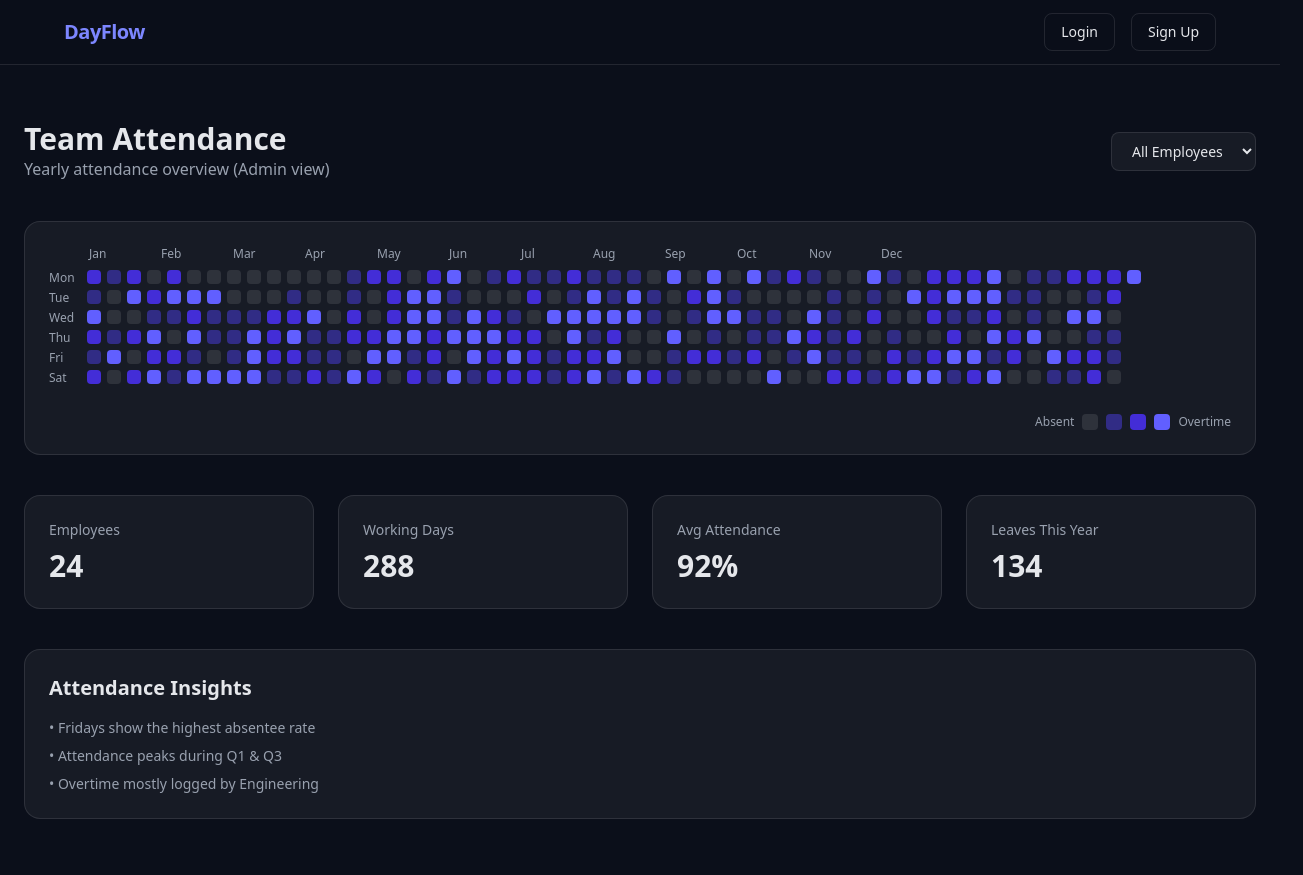
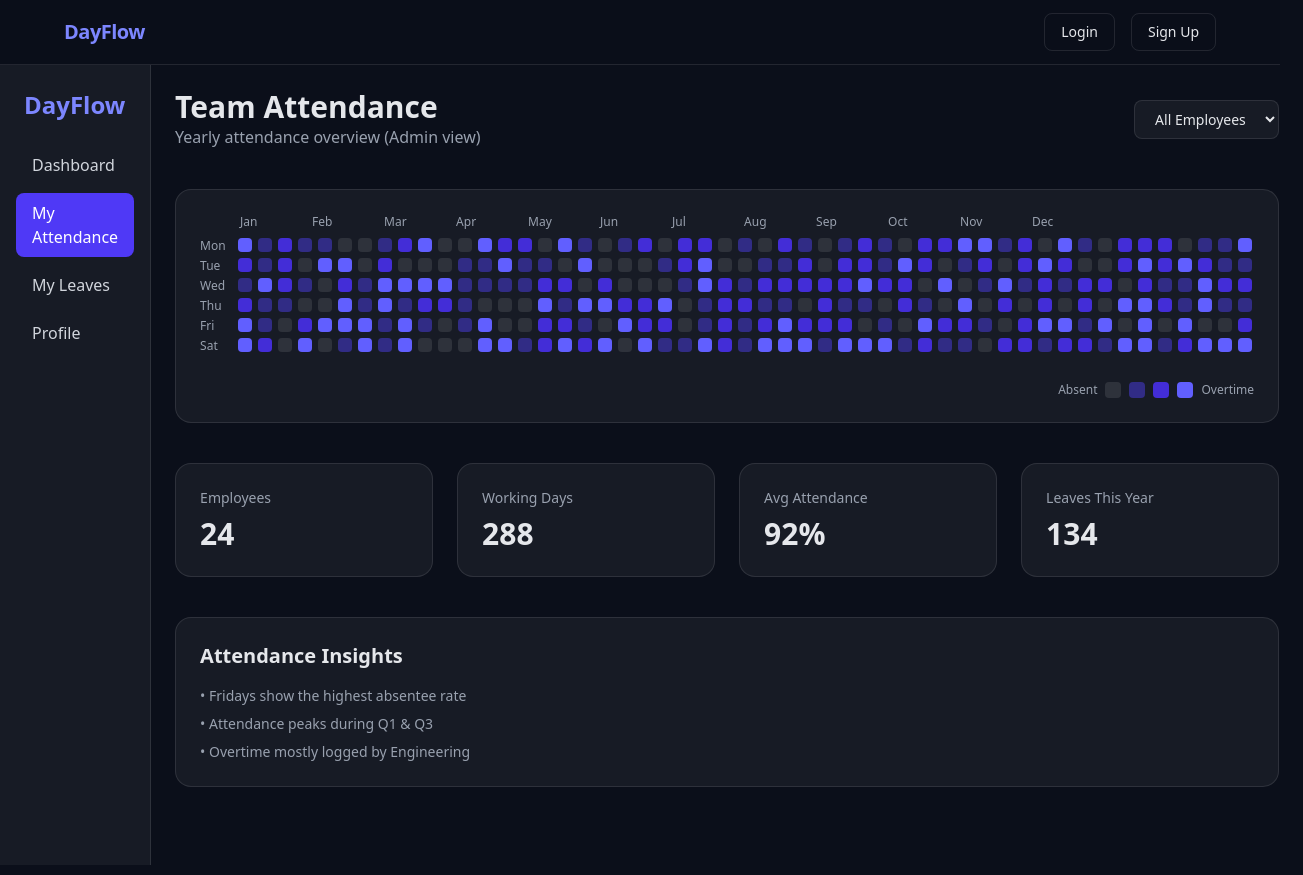
Before and after one commit to Dev-megh/day-flow, a Next.js app: page /attendance/employee in a window 1280 px wide. Shown: the whole page, 1303 px wide, since content can reach past the window. Built offline with nearby package versions, Linux system fonts and the light colour scheme; no server answers.

Commit message:
fixes to employee side

```diff
--- a/src/app/attendance/employee/page.js
+++ b/src/app/attendance/employee/page.js
@@ -1,17 +1,20 @@
+import EmployeeSide from "@/components/EmployeeSide";
+
 const WEEK_DAYS = ["Mon", "Tue", "Wed", "Thu", "Fri", "Sat"];
 const MONTH_NAMES = [
   "Jan","Feb","Mar","Apr","May","Jun",
   "Jul","Aug","Sep","Oct","Nov","Dec"
 ];
 
-export default function AdminAttendancePage() {
+export default function EmployeeAttendancePage() {
   const year = new Date().getFullYear();
   const data = generateYearAttendance(year);
 
   return (
-    <main className="min-h-screen bg-[#0B0F1A] text-gray-200 px-6 py-14">
-      <div className="max-w-7xl mx-auto">
-
+    <main className="min-h-screen bg-[#0B0F1A] text-gray-200 flex">
+      <EmployeeSide screen="attendance" />
+      <div className="flex-1">
+        <section className="p-6 max-w-6xl mx-auto">
           <div className="flex flex-col md:flex-row md:items-center md:justify-between mb-10 gap-4">
             <div>
               <h1 className="text-3xl font-bold">Team Attendance</h1>
@@ -87,7 +90,7 @@ export default function AdminAttendancePage() {
               <li>• Overtime mostly logged by Engineering</li>
             </ul>
           </div>
-
+        </section>
       </div>
     </main>
   );
--- a/src/app/leave/apply/page.js
+++ b/src/app/leave/apply/page.js
@@ -1,7 +1,11 @@
+import EmployeeSide from "@/components/EmployeeSide";
+
 export default function LeaveRequestPage() {
   return (
-    <main className="min-h-screen bg-[#0B0F1A] text-gray-200 px-6 py-14">
-      <div className="max-w-5xl mx-auto">
+    <main className="min-h-screen bg-[#0B0F1A] text-gray-200 flex">
+      <EmployeeSide screen="leave" />
+      <div className="flex-1">
+        <section className="p-6 max-w-6xl mx-auto">
 
         <div className="mb-10">
           <h1 className="text-3xl font-bold mb-2">
@@ -142,7 +146,7 @@ export default function LeaveRequestPage() {
             </table>
           </div>
         </div>
-
+      </section>
       </div>
     </main>
   );
```
Lines whose indentation alone changed are shown as unchanged.
